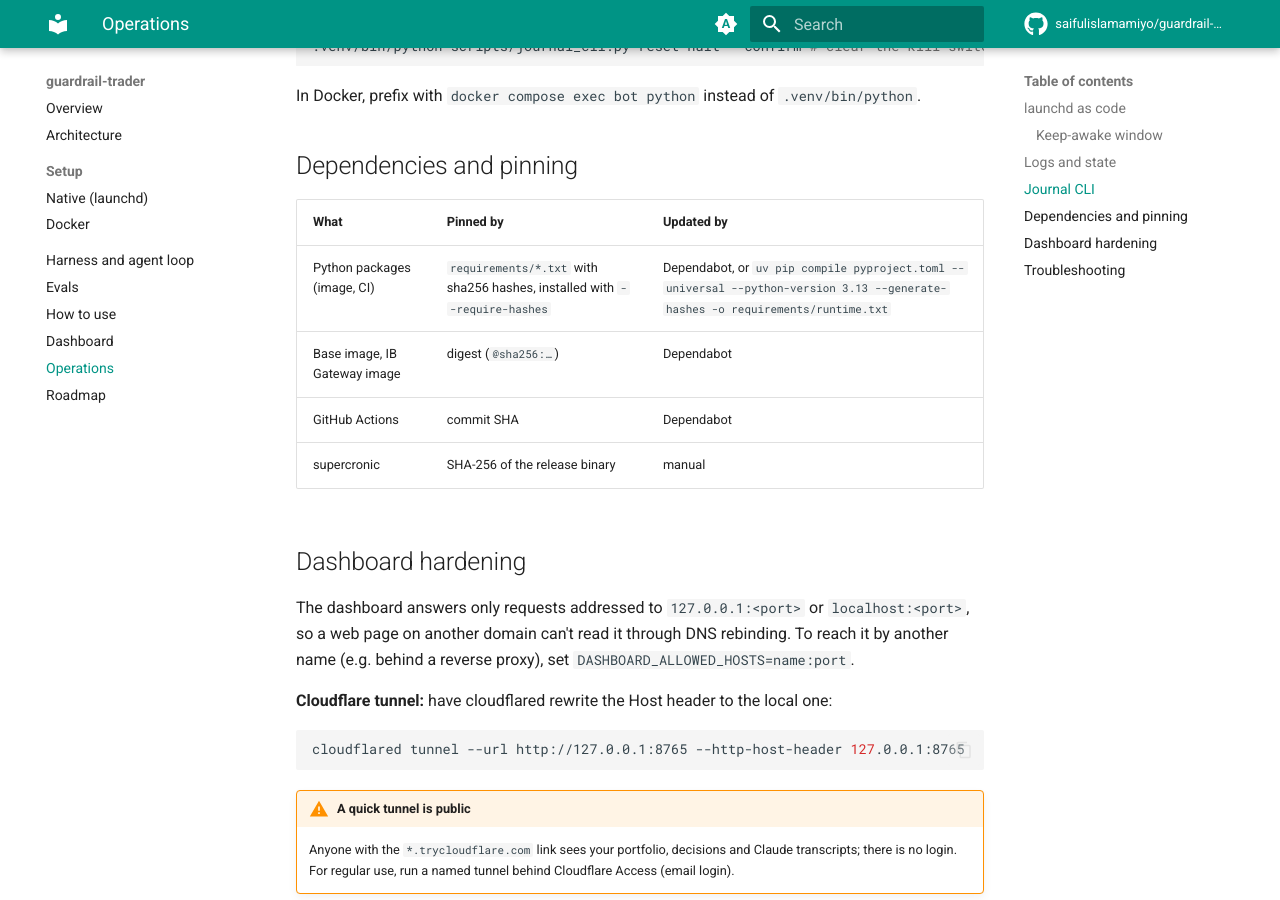
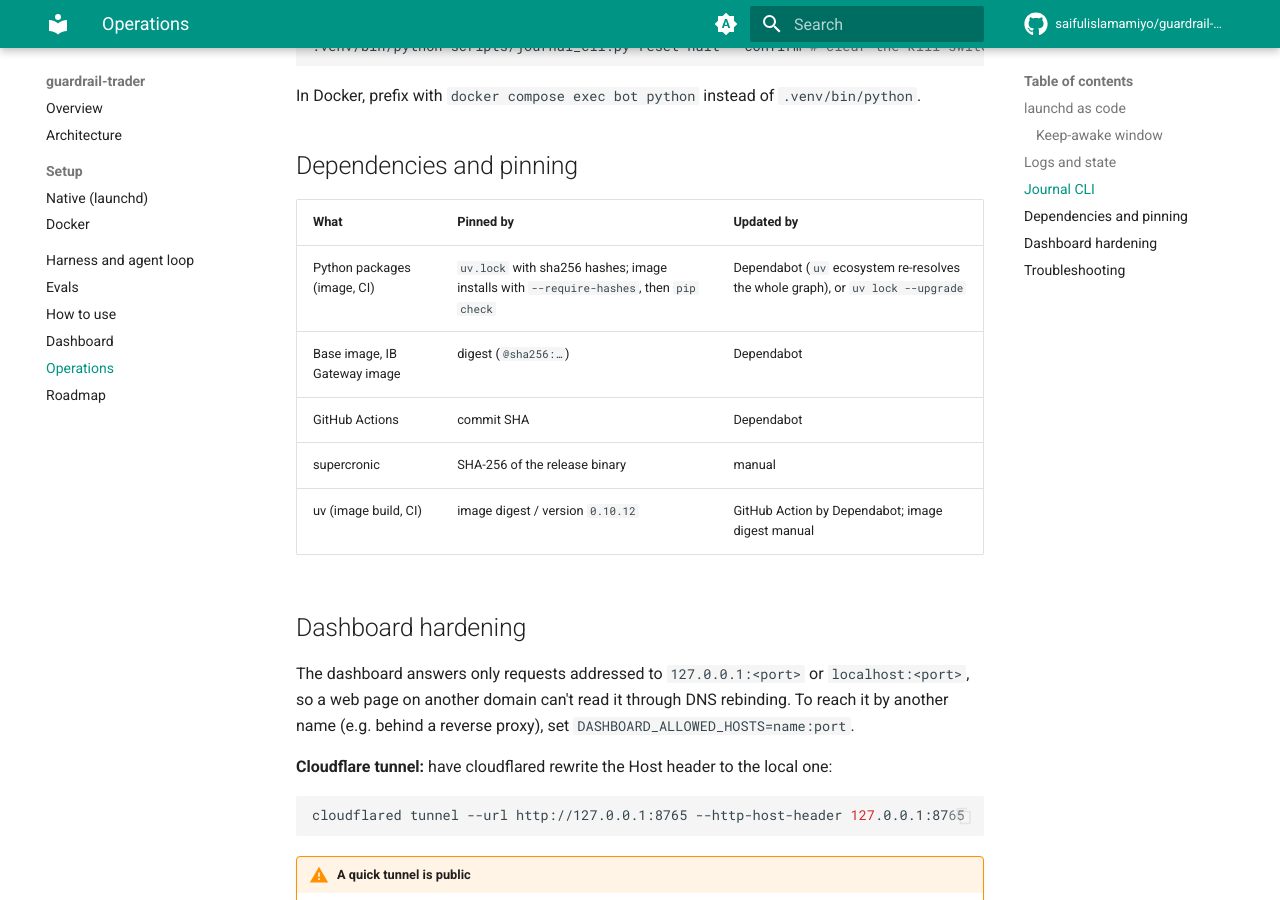
Before and after one commit to saifulislamamiyo/guardrail-trader, an MkDocs documentation site: the page built from docs/operations.md, in a window 1280 px wide and 900 px high, scrolled down 1985 px. Built offline with MkDocs 1.6.1 and Material for MkDocs 9.7.7, drawn with Linux system fonts in a browser that asks for light colours; comment, search, counter and statistics services are not loaded.

Commit message:
Lock dependencies with uv.lock; Dependabot uv ecosystem; pip check in CI and image (#15)
Dependabot's pip updater treated the uv-compiled requirements/*.txt as independent pins and bumped
pydantic-core and tzdata alone (#8), breaking pydantic's exact pydantic-core pin and ib-async's
tzdata<2026 cap. uv.lock + Dependabot's uv ecosystem re-resolves the whole graph instead.

- uv.lock (62 packages; same versions the image runs today); requirements/ removed
- Dockerfile: uv (mounted at build only, pinned by digest) exports the lock -> pip --require-hashes,
  then pip check fails the build on any unmet requirement
- CI: setup-uv (pinned SHA), uv lock --check, uv sync --frozen, uv pip check, pytest via uv
- Docs CI: uv sync --extra docs; extras split: docs (mkdocs) / screenshots (playwright)
- Dependabot: uv ecosystem with grouped updates
- Docs + CLAUDE.md: how to update the lock

Co-authored-by: Saiful Islam <4047612+saifulislamamiyo@users.noreply.github.com>
Co-authored-by: Claude Opus 5 <noreply@anthropic.com>

```diff
--- a/docs/operations.md
+++ b/docs/operations.md
@@ -68,10 +68,11 @@ In Docker, prefix with `docker compose exec bot python` instead of `.venv/bin/py
 
 | What | Pinned by | Updated by |
 |---|---|---|
-| Python packages (image, CI) | `requirements/*.txt` with sha256 hashes, installed with `--require-hashes` | Dependabot, or `uv pip compile pyproject.toml --universal --python-version 3.13 --generate-hashes -o requirements/runtime.txt` |
+| Python packages (image, CI) | `uv.lock` with sha256 hashes; image installs with `--require-hashes`, then `pip check` | Dependabot (`uv` ecosystem re-resolves the whole graph), or `uv lock --upgrade` |
 | Base image, IB Gateway image | digest (`@sha256:…`) | Dependabot |
 | GitHub Actions | commit SHA | Dependabot |
 | supercronic | SHA-256 of the release binary | manual |
+| uv (image build, CI) | image digest / version `0.10.12` | GitHub Action by Dependabot; image digest manual |
 
 ## Dashboard hardening
 
--- a/pyproject.toml
+++ b/pyproject.toml
@@ -13,7 +13,8 @@ dependencies = [
 [project.optional-dependencies]
 dev = ["pytest"]
 tools = ["pandas", "lxml", "openpyxl", "requests"]   # scripts/refresh_universe.py
-docs = ["mkdocs<2", "mkdocs-material", "playwright"]             # docs site + dashboard screenshots
+docs = ["mkdocs<2", "mkdocs-material"]              # docs site (MkDocs 2.0 breaks Material)
+screenshots = ["playwright"]                         # scripts/screenshot_dashboard.py
 
 [build-system]
 requires = ["setuptools>=68"]
```
Also changed, not shown: CLAUDE.md (+1 -1 lines), docs/dashboard.md (+1 -1 lines), 9 other files.
